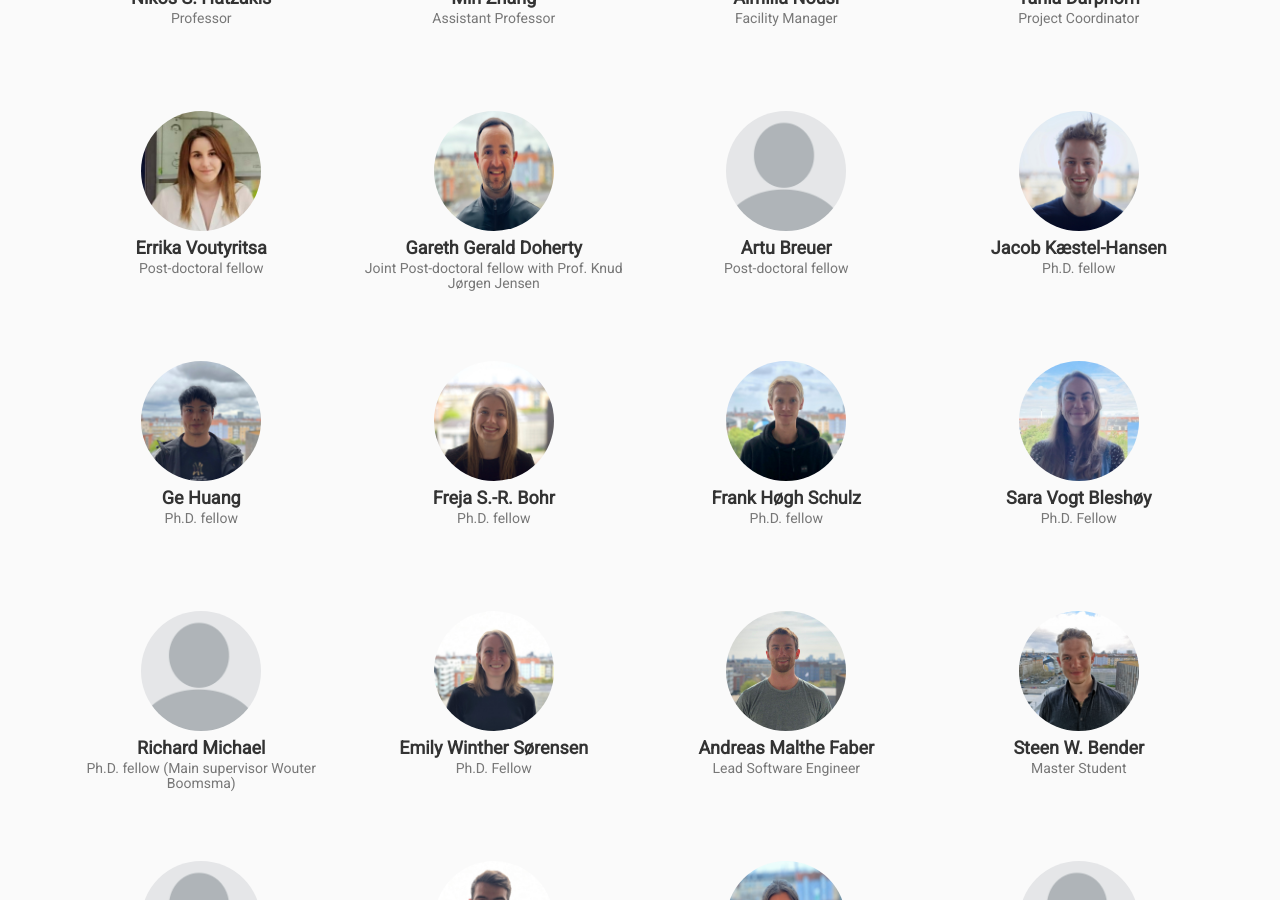
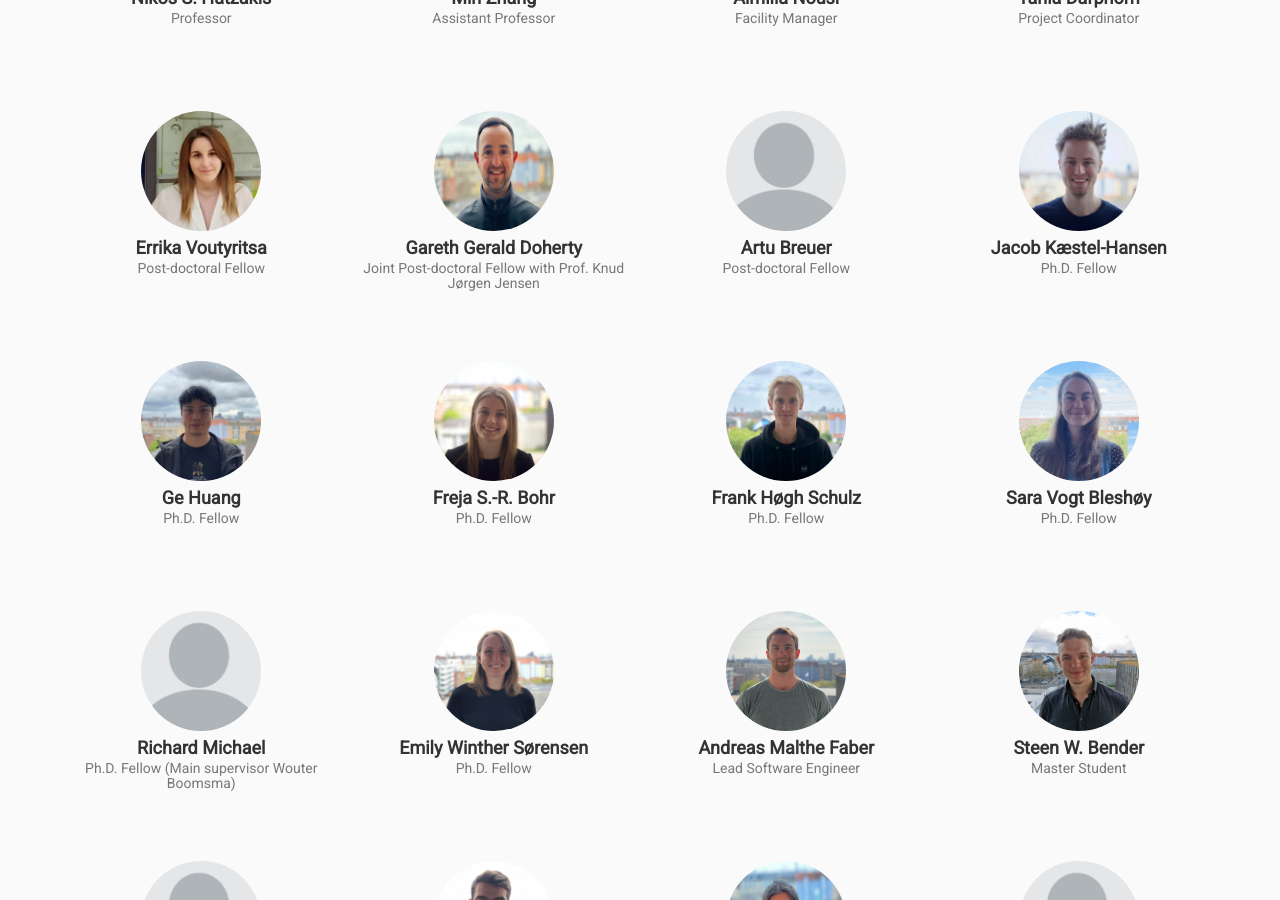
Before and after one commit to hatzakislab/hatzakislab.github.io, a Jekyll site: the page built from index.md, in a window 1280 px wide and 900 px high, scrolled down 1758 px. Built offline with Jekyll 4.4.1, drawn with Linux system fonts in a browser that asks for light colours; some web fonts are replaced; comment, search, counter and statistics services are not loaded.

Commit message:
capitals

```diff
--- a/_data/team.yml
+++ b/_data/team.yml
@@ -31,24 +31,24 @@
 
 - name: Errika Voutyritsa
   img: /Errika.jpg
-  desc: Post-doctoral fellow
+  desc: Post-doctoral Fellow
   blank: true
 
 - name: Gareth Gerald Doherty
   img: /gareth.jpg
-  desc: Joint Post-doctoral fellow with Prof. Knud Jørgen Jensen
+  desc: Joint Post-doctoral Fellow with Prof. Knud Jørgen Jensen
   linkedin: gareth-doherty-400ba720a
   blank: true
 
 - name: Artu Breuer
   img: /newfigure.jpg
-  desc: Post-doctoral fellow
+  desc: Post-doctoral Fellow
   blank: true
 
 - name: Jacob Kæstel-Hansen
   linkedin: jacob-kæstel-hansen-502008115
   img: /jakob-hansen.jpg
-  desc: Ph.D. fellow
+  desc: Ph.D. Fellow
   email: jkh@chem.ku.dk
   twitter: KaestelHansen
   orcid: 0000-0001-7365-9664
@@ -57,13 +57,13 @@
 - name: Ge Huang
   linkedin:
   img: /huang1.jpg
-  desc: Ph.D. fellow
+  desc: Ph.D. Fellow
   blank: true
 
 - name: Freja S.-R. Bohr
   linkedin: freja-bohr-610100139
   img: /freja-bohr.jpg
-  desc: Ph.D. fellow
+  desc: Ph.D. Fellow
   blank: true
 
 - name: Frank Høgh Schulz
@@ -72,7 +72,7 @@
   orcid: 0000-0002-0118-4388
   email: fhs@chem.ku.dk
   twitter: frnkschlz
-  desc: Ph.D. fellow
+  desc: Ph.D. Fellow
   blank: true
 
 - name: Sara Vogt Bleshøy
@@ -86,7 +86,7 @@
   img: /newfigure.jpg
   #linkedin: frank-høgh-schulz-884719b1
   #orcid: 0000-0002-0118-4388
-  desc: Ph.D. fellow (Main supervisor Wouter Boomsma)
+  desc: Ph.D. Fellow (Main supervisor Wouter Boomsma)
   blank: true
 
 - name: Emily Winther Sørensen
```
